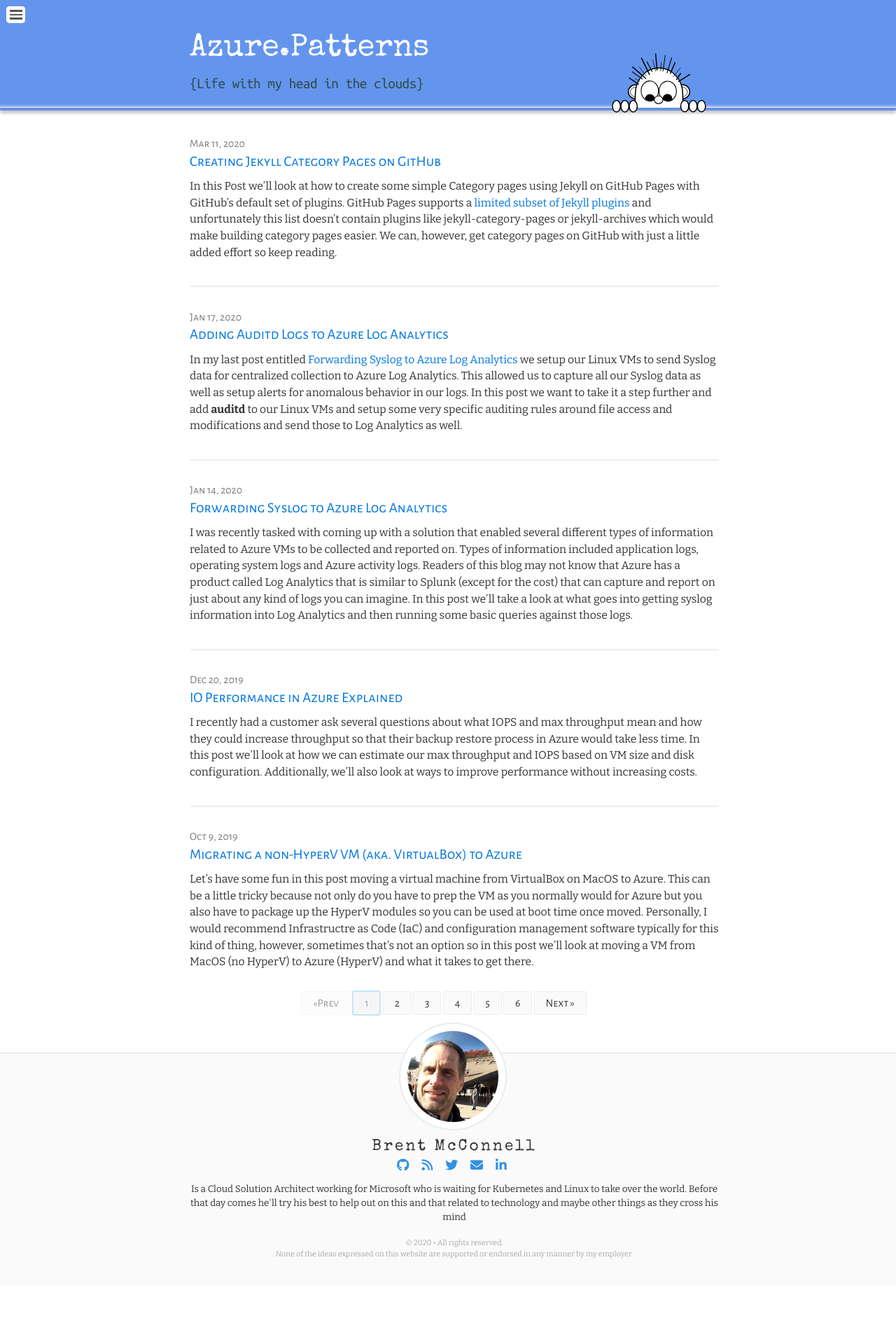
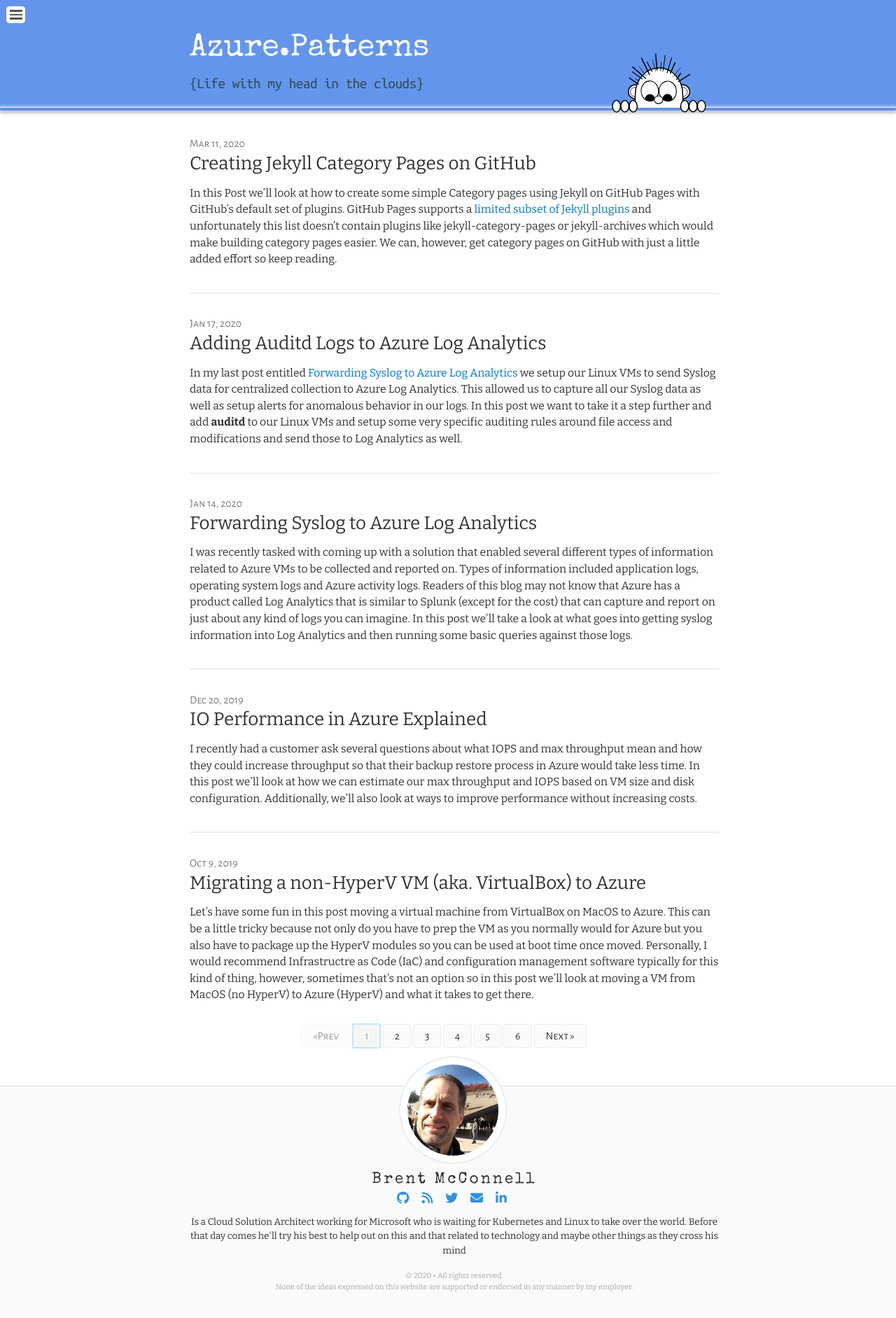
Before and after one commit to brentmcconnell/brentmcconnell.github.io, a Jekyll site: the page built from index.html, in a window 1280 px wide. Shown: the whole page at 70% size. Built offline with Jekyll 4.4.1, drawn with Linux system fonts in a browser that asks for light colours; nearby versions of some CDN libraries; the list of posts is cut into pages by our own code; before the commit the page ends 1836 px from its top, so only the background shows below that.

Commit message:
style changes

```diff
--- a/_sass/_posts.scss
+++ b/_sass/_posts.scss
@@ -49,11 +49,17 @@
   padding-bottom: 0;
 }
 
+.posts .post-title {
+    font-family: $font-family !important;
+    font-size: 1.45rem !important;
+    color: #333;
+}
+
 .post-link .post-title {
   margin-top: 0;
   font-size: 1.15rem;
   font-weight: normal;
-  font-family: "Alegreya Sans SC",serif !important;
+  font-family:$link-font-family;
   //color: #333;
 }
 
```
